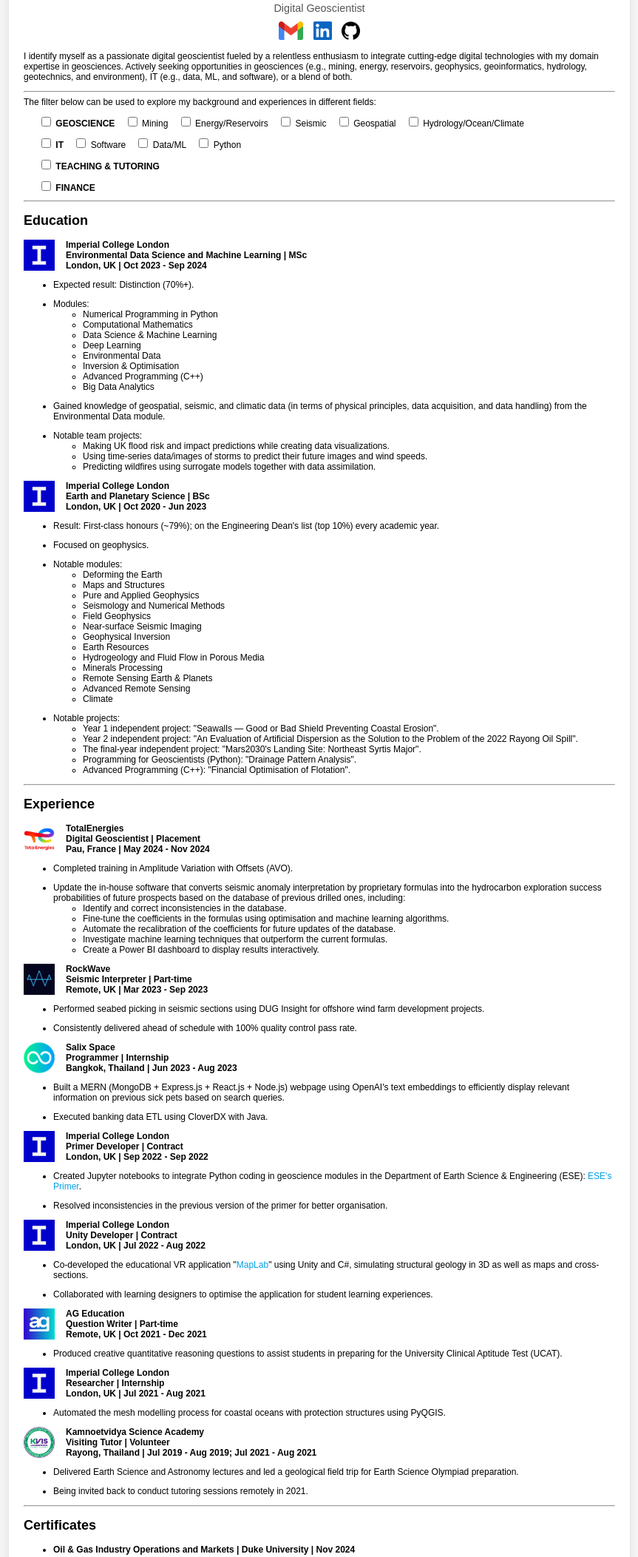
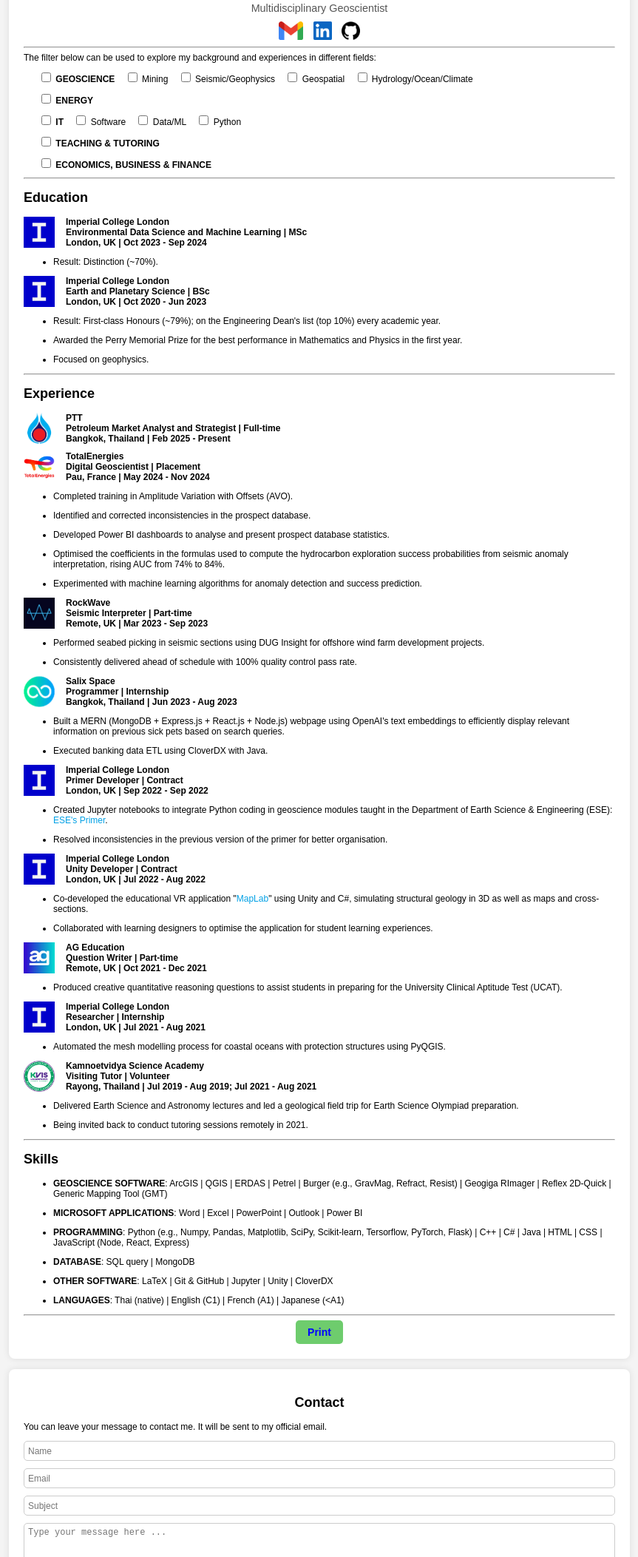
Before and after one commit to laboratony/cv, a plain HTML site: page index.html in a window 1280 px wide. Shown: the part 70-2175 px from the top of the page at 74% size, without its empty margins (208-1071 px from the left). Drawn offline with Linux system fonts and the light colour scheme.

Commit message:
Major update

```diff
--- a/index.html
+++ b/index.html
@@ -12,7 +12,7 @@
     <div class="container">
         <header>
             <h1>Khunakorn Limpsapapkasiphol</h1>
-            <p class="hide-print">Digital Geoscientist</p>
+            <p class="hide-print">Multidisciplinary Geoscientist</p>
             <div class="social-links">
                 <a href="mailto:khunakorn.limp@gmail.com" class="link-style hide-print">
                     <img src="images/gmail.png" alt="Gmail" class="social-icon" />
@@ -36,12 +36,6 @@
                 </a>
             </div>
         </header>
-        <p>
-            I identify myself as a passionate digital geoscientist fueled by a relentless enthusiasm to integrate
-            cutting-edge digital technologies with my domain expertise in geosciences.
-            Actively seeking opportunities in geosciences (e.g., mining, energy, reservoirs, geophysics, geoinformatics, hydrology, geotechnics, and environment),
-            IT (e.g., data, ML, and software), or a blend of both.
-        </p>
         <div class="hide-print">
             <hr />
             The filter below can be used to explore my background and experiences in different fields:
@@ -49,10 +43,12 @@
             <div class="filter">
                 <label><input type="checkbox" value="geoscience" onchange="filterExperience()"> <b>GEOSCIENCE</b></label>
                 <label><input type="checkbox" value="mining" onchange="filterExperience()"> Mining</label>
-                <label><input type="checkbox" value="energy" onchange="filterExperience()"> Energy/Reservoirs</label>
-                <label><input type="checkbox" value="seismic" onchange="filterExperience()"> Seismic</label>
+                <label><input type="checkbox" value="seismic" onchange="filterExperience()"> Seismic/Geophysics</label>
                 <label><input type="checkbox" value="geospatial" onchange="filterExperience()"> Geospatial</label>
                 <label><input type="checkbox" value="hydro-meteo" onchange="filterExperience()"> Hydrology/Ocean/Climate</label>
+            </div>
+            <div class="filter">
+                <label><input type="checkbox" value="energy" onchange="filterExperience()"> <b>ENERGY</b></label>
             </div>
             <div class="filter">
                 <label><input type="checkbox" value="it" onchange="filterExperience()"> <b>IT</b></label>
@@ -64,16 +60,16 @@
                 <label><input type="checkbox" value="edu" onchange="filterExperience()"> <b>TEACHING & TUTORING</b></label>
             </div>
             <div class="filter">
-                <label><input type="checkbox" value="finance" onchange="filterExperience()"> <b>FINANCE</b></label>
+                <label><input type="checkbox" value="finance" onchange="filterExperience()"> <b>ECONOMICS, BUSINESS & FINANCE</b></label>
             </div>
         </div>
 
         <div id="experience-list">
-            <div class="experience" data-field="geoscience mining energy seismic geospatial hydro-meteo it software data python finance">
+            <div class="experience" data-field="geoscience mining seismic geospatial hydro-meteo energy it software data python finance">
                 <hr />
                 <h2>Education</h2>
             </div>
-            <div class="experience title" data-field="geoscience mining energy seismic geospatial hydro-meteo it software data python finance">
+            <div class="experience title" data-field="geoscience mining seismic geospatial hydro-meteo energy it software data python finance">
                 <a href="https://www.imperial.ac.uk/" target="blank">
                     <img src="images/icl.jpg" alt="ICL" class="company-logo">
                 </a>
@@ -83,12 +79,12 @@
                     London, UK | Oct 2023 - Sep 2024<br />
                 </b></div>
             </div>
-            <div class="experience" data-field="geoscience mining energy seismic geospatial hydro-meteo it software data python finance">
+            <div class="experience" data-field="geoscience mining seismic geospatial hydro-meteo energy it software data python finance">
                 <ul><li>
-                    Expected result: Distinction (70%+).
+                    Result: Distinction (~70%).
                 </li></ul>
             </div>
-            <div class="experience" data-field="it software data python">
+            <div class="experience module" data-field="it software data python">
                 <ul><li>
                     Modules:
                     <ul>
@@ -103,23 +99,15 @@
                     </ul>
                 </li></ul>
             </div>
-            <div class="experience" data-field="geoscience seismic geospatial hydro-meteo">
+            <div class="experience module" data-field="geoscience seismic geospatial hydro-meteo">
                 <ul><li>
                     Gained knowledge of geospatial, seismic, and climatic data
                     (in terms of physical principles, data acquisition, and data handling)
                     from the Environmental Data module.
                 </li></ul>
             </div>
-            <div class="experience" data-field="geoscience hydro-meteo it software data python">
-                <ul><li>
-                    Notable team projects:
-                    <ul>
-                        <li>Making UK flood risk and impact predictions while creating data visualizations.</li>
-                        <li>Using time-series data/images of storms to predict their future images and wind speeds.</li>
-                        <li>Predicting wildfires using surrogate models together with data assimilation.</li>
-                </li></ul>
-            </div>
-            <div class="experience title" data-field="geoscience mining energy seismic geospatial hydro-meteo it software data python finance">
+
+            <div class="experience title" data-field="geoscience mining seismic geospatial hydro-meteo energy it software data python finance">
                 <a href="https://www.imperial.ac.uk/" target="blank">
                     <img src="images/icl.jpg" alt="ICL" class="company-logo">
                 </a>
@@ -129,29 +117,32 @@
                     London, UK | Oct 2020 - Jun 2023<br />
                 </b></div>
             </div>
-            <div class="experience" data-field="geoscience mining energy seismic geospatial hydro-meteo it software data python finance">
+            <div class="experience" data-field="geoscience mining seismic geospatial hydro-meteo energy it software data python finance">
                 <ul><li>
-                    Result: First-class honours (~79%); on the Engineering Dean's list (top 10%) every academic year.
+                    Result: First-class Honours (~79%); on the Engineering Dean's list (top 10%) every academic year.
                 </li></ul>
             </div>
-            <div class="experience" data-field="geoscience seismic"></div>
+            <div class="experience" data-field="it data finance">
+                <ul><li>
+                    Awarded the Perry Memorial Prize for the best performance in Mathematics and Physics in the first year.
+                </li></ul>
+            </div>
+            <div class="experience" data-field="geoscience seismic">
                 <ul><li>
                     Focused on geophysics.
                 </li></ul>
             </div>
-            <div class="experience" data-field="geoscience mining energy seismic geospatial hydro-meteo">
+            <div class="experience module" data-field="mining seismic geospatial hydro-meteo energy">
                 <ul><li>
                     Notable modules:
                     <ul>
-                        <li class="experience" data-field="geoscience">Deforming the Earth</li>
-                        <li class="experience" data-field="geoscience">Maps and Structures</li>
                         <li class="experience" data-field="geoscience seismic">Pure and Applied Geophysics</li>
                         <li class="experience" data-field="geoscience seismic">Seismology and Numerical Methods</li>
                         <li class="experience" data-field="geoscience seismic">Field Geophysics</li>
                         <li class="experience" data-field="geoscience seismic">Near-surface Seismic Imaging</li>
                         <li class="experience" data-field="geoscience seismic">Geophysical Inversion</li>
                         <li class="experience" data-field="geoscience mining energy">Earth Resources</li>
-                        <li class="experience" data-field="geoscience energy hydro-meteo">Hydrogeology and Fluid Flow in Porous Media</li>
+                        <li class="experience" data-field="geoscience hydro-meteo energy">Hydrogeology and Fluid Flow in Porous Media</li>
                         <li class="experience" data-field="geoscience mining">Minerals Processing</li>
                         <li class="experience" data-field="geoscience geospatial">Remote Sensing Earth & Planets</li>
                         <li class="experience" data-field="geoscience geospatial">Advanced Remote Sensing</li>
@@ -159,24 +150,22 @@
                     </ul>
                 </li></ul>
             </div>
-            <div class="experience" data-field="geoscience mining energy geospatial hydro-meteo it software python finance">
-                <ul><li>
-                    Notable projects:
-                    <ul>
-                        <li class="experience" data-field="geoscience hydro-meteo">Year 1 independent project: "Seawalls &mdash; Good or Bad Shield Preventing Coastal Erosion".</li>
-                        <li class="experience" data-field="geoscience energy hydro-meteo">Year 2 independent project: "An Evaluation of Artificial Dispersion as the Solution to the Problem of the 2022 Rayong Oil Spill".</li>
-                        <li class="experience" data-field="geoscience geospatial">The final-year independent project: "Mars2030's Landing Site: Northeast Syrtis Major".</li>
-                        <li class="experience" data-field="geoscience geospatial hydro-meteo it software python">Programming for Geoscientists (Python): "Drainage Pattern Analysis".</li>
-                        <li class="experience" data-field="geoscience mining it software finance">Advanced Programming (C++): "Financial Optimisation of Flotation".</li>
-                    </ul>
-                </li></ul>
-            </div>
 
-            <div class="experience" data-field="geoscience energy seismic geospatial hydro-meteo it software data python edu finance">
+            <div class="experience" data-field="geoscience seismic geospatial hydro-meteo energy it software data python edu finance">
                 <hr />
                 <h2>Experience</h2>
             </div>
-            <div class="experience title" data-field="geoscience energy seismic it software data python">
+            <div class="experience title" data-field="geoscience energy it data finance">
+                <a href="https://www.pttplc.com/" target="blank">
+                    <img src="images/ptt.png" alt="PTT" class="company-logo">
+                </a>
+                <div class="title-text"><b>
+                    PTT<br />
+                    Petroleum Market Analyst and Strategist | Full-time<br />
+                    Bangkok, Thailand | Feb 2025 - Present<br />
+                </b></div>
+            </div>
+            <div class="experience title" data-field="geoscience seismic energy it software data python">
                 <a href="https://totalenergies.com/" target="blank">
                     <img src="images/total.png" alt="TotalEnergies" class="company-logo">
                 </a>
@@ -191,20 +180,21 @@
                     Completed training in Amplitude Variation with Offsets (AVO).
                 </li></ul>
             </div>
-            <div class="experience" data-field="geoscience energy seismic it software data python">
+            <div class="experience" data-field="geoscience seismic energy it software data python">
                 <ul><li>
-                    Update the in-house software that converts seismic anomaly interpretation by proprietary formulas into
-                    the hydrocarbon exploration success probabilities of future prospects based on the database of previous drilled ones, including:
-                    <ul>
-                        <li>Identify and correct inconsistencies in the database.</li>
-                        <li>Fine-tune the coefficients in the formulas using optimisation and machine learning algorithms.</li>
-                        <li>Automate the recalibration of the coefficients for future updates of the database.</li>
-                        <li>Investigate machine learning techniques that outperform the current formulas.</li>
-                        <li>Create a Power BI dashboard to display results interactively.</li>
-                    </ul>
+                    Identified and corrected inconsistencies in the prospect database.
+                </li></ul>
+                <ul><li>
+                    Developed Power BI dashboards to analyse and present prospect database statistics.
+                </li></ul>
+                <ul><li>
+                    Optimised the coefficients in the formulas used to compute the hydrocarbon exploration success probabilities from seismic anomaly interpretation, rising AUC from 74% to 84%.
+                </li></ul>
+                <ul><li>
+                    Experimented with machine learning algorithms for anomaly detection and success prediction.
                 </li></ul>
             </div>
-            <div class="experience title" data-field="geoscience energy seismic">
+            <div class="experience title" data-field="geoscience seismic energy">
                 <a href="https://www.rockwave.xyz/" target="blank">
                     <img src="images/rockwave.png" alt="RockWave" class="company-logo">
                 </a>
@@ -251,7 +241,7 @@
                     London, UK | Sep 2022 - Sep 2022<br />
                 </b></div>
                 <ul><li>
-                    Created Jupyter notebooks to integrate Python coding in geoscience modules in the Department of Earth Science & Engineering
+                    Created Jupyter notebooks to integrate Python coding in geoscience modules taught in the Department of Earth Science & Engineering
                     (ESE): <a href="https://primer-computational-mathematics.github.io/" target="blank" class='link-style'>ESE's Primer</a>.
                 </li></ul>
                 <ul><li>
@@ -319,59 +309,46 @@
                 </li></ul>
             </div>
 
-            <div class="experience" data-field="geoscience energy">
-                <hr />
-                <h2>Certificates</h2>
-                <ul><li><b>Oil & Gas Industry Operations and Markets | Duke University | Nov 2024</b></li></ul>
-                <ul><li><b>Wind Resources for Renewable Energies | École Polytechnique | Oct 2024</b></li></ul>
-                <ul><li><b>Reservoir Modelling Fundamental Internship | Reservoir Solutions | Aug 2024</b></li></ul>
-            </div>
-
-            <div class="experience" data-field="geoscience mining energy seismic geospatial hydro-meteo it finance">
-                <hr />
-                <h2>Achievements</h2>
-            </div>
-            <ul class="experience" data-field="geoscience hydro-meteo">
-                <li><b>Semi-finalist, ClimateScience Olympiad [2023]</b></li>
-            </ul>
-            <ul class="experience" data-field="geoscience it finance">
-                <li><b>Engineering Dean's list [2021, 2022, 2023]</b> &mdash; nominated to the top 10% of the Engineering students in the year group.</li>
-            </ul>
-            <ul class="experience" data-field="it finance">
-                <li><b>Perry Memorial Prize [2021]</b> &mdash; awarded to the first-year student in the Department of Earth Science & Engineering (ESE)
-                who performed best in Mathematics and Physics.</li>
-            </ul>
-            <ul class="experience" data-field="">
-                <li><b>Gold Certificate and Top 30 nationally, UK Chemistry Olympiad (UKChO) round 1 [2020]</b></li>
-            </ul>
-            <ul class="experience" data-field="geoscience mining energy seismic geospatial hydro-meteo">
-                <li><b>Representative of Thailand and Bronze medal, 12th International Earth Science Olympiad (IESO) [2018]</b></li>
-            </ul>
-            <ul class="experience" data-field="geoscience mining energy seismic geospatial hydro-meteo">
-                <li><b>1st substitute of Thailand, 11th IESO [2017]</b></li>
-            </ul>
-
             <hr />
             <h2>Skills</h2>
-            <ul class="experience" data-field="geoscience mining energy seismic geospatial hydro-meteo">
-                <li><b>GEOSCIENCE SOFTWARE</b>: ArcGIS, QGIS, ERDAS, Petrel, Burger (e.g., GravMag, Refract, Resist), Geogiga RImager, Reflex 2D-Quick, Generic Mapping Tool (GMT)</li>
+            <ul class="experience" data-field="geoscience mining seismic geospatial hydro-meteo">
+                <li>
+                    <b>GEOSCIENCE SOFTWARE</b>: ArcGIS | QGIS
+                    <span class="experience" data-field="geospatial">| ERDAS</span>
+                    <span class="experience" data-field="seismic">
+                    | Petrel | Burger (e.g., GravMag, Refract, Resist) |
+                    Geogiga RImager | Reflex 2D-Quick | Generic Mapping Tool (GMT)
+                    </span>
+                </li>
             </ul>
             <ul>
-                <li><b>MICROSOFT APPLICATIONS</b>: Word, Excel, PowerPoint, Outlook, Power BI</li>
+                <li><b>MICROSOFT APPLICATIONS</b>: Word | Excel | PowerPoint | Outlook | Power BI</li>
             </ul>
             <ul class="experience" data-field="it software data python">
-                <li><b>PROGRAMMING</b>:
-                    Python (e.g., Numpy, Pandas, Matplotlib, SciPy, Scikit-learn, Tersorflow, PyTorch, Flask)<span class="experience" data-field="it software data">, C++, C#, Java, HTML, CSS, JavaScript (Node, React, Express)</span>
+                <li>
+                    <b>PROGRAMMING</b>:
+                    Python (e.g., Numpy, Pandas, Matplotlib, SciPy, Scikit-learn, Tersorflow, PyTorch, Flask)
+                    <span class="experience" data-field="it software">
+                        | C++ | C# | Java | HTML | CSS | JavaScript (Node, React, Express)
+                    </span>
                 </li>
             </ul>
             <ul class="experience" data-field="it software data">
-                <li><b>DATABASE</b>: SQL query, MongoDB</li>
+                <li>
+                    <b>DATABASE</b>: SQL query | MongoDB
+                </li>
             </ul>
             <ul>
-                <li><b>OTHER SOFTWARE</b>: LaTeX<span class="experience" data-field="it software data python">, Jupyter, Git & GitHub</span><span class="experience" data-field="it software">, Unity</span><span class="experience" data-field="it data">, CloverDX</span></li>
+                <li>
+                    <b>OTHER SOFTWARE</b>: LaTeX
+                    <span class="experience" data-field="it software data python">| Git & GitHub</span>
+                    <span class="experience" data-field="it data python">| Jupyter</span>
+                    <span class="experience" data-field="it software">| Unity</span>
+                    <span class="experience" data-field="it data">| CloverDX</span>
+                </li>
             </ul>
             <ul>
-                <li><b>LANGUAGES</b>: Thai (native), English (C1), Japanese (&lt;A1), French (&lt;A1)</li>
+                <li><b>LANGUAGES</b>: Thai (native) | English (C1) | French (A1) | Japanese (&lt;A1)</li>
             </ul>
 
             <hr />
@@ -416,7 +393,7 @@
     </div>
 
     <footer class="hide-print">
-        <p>&copy; 2024 Khunakorn Limpsapapkasiphol. All rights reserved.</p>
+        <p>&copy; 2025 Khunakorn Limpsapapkasiphol. All rights reserved.</p>
     </footer>
 
     <script src="https://cdn.emailjs.com/dist/email.min.js"></script>
--- a/script.js
+++ b/script.js
@@ -1,9 +1,23 @@
 function filterExperience() {
     var checkedBoxes = document.querySelectorAll('.filter input[type="checkbox"]:checked');
     var selectedFields = Array.from(checkedBoxes).map(box => box.value);
-    var experiences = document.querySelectorAll('.experience');
+    var modules = document.querySelectorAll('.experience.module'); // Target only modules
+    var otherExperiences = document.querySelectorAll('.experience:not(.module)'); // Target other experiences
 
-    experiences.forEach(function(experience) {
+    // Handle modules: hide if no checkboxes are selected
+    modules.forEach(function(module) {
+        var moduleFields = module.getAttribute('data-field').split(' ');
+        var isMatch = selectedFields.some(field => moduleFields.includes(field));
+
+        if (selectedFields.length === 0 || !isMatch) {
+            module.classList.add('hidden');
+        } else {
+            module.classList.remove('hidden');
+        }
+    });
+
+    // Handle other experiences: always show when no checkboxes are selected
+    otherExperiences.forEach(function(experience) {
         var experienceFields = experience.getAttribute('data-field').split(' ');
         var isMatch = selectedFields.some(field => experienceFields.includes(field));
 
@@ -14,6 +28,14 @@ function filterExperience() {
         }
     });
 }
+
+// Ensure modules are hidden initially
+document.addEventListener('DOMContentLoaded', () => {
+    var modules = document.querySelectorAll('.experience.module');
+    modules.forEach(module => {
+        module.classList.add('hidden'); // Hide all modules on page load
+    });
+});
 
 // Initialize EmailJS
 (function(){
--- a/styles.css
+++ b/styles.css
@@ -105,6 +105,9 @@ h1 {
 .contact-form textarea::placeholder {
     font-size: 12px;
 }
+.hidden {
+    display: none;
+}
 .supporter-container {
     display: flex;
     justify-content: center;
```
Also changed, not shown: images/ptt.png (added).
